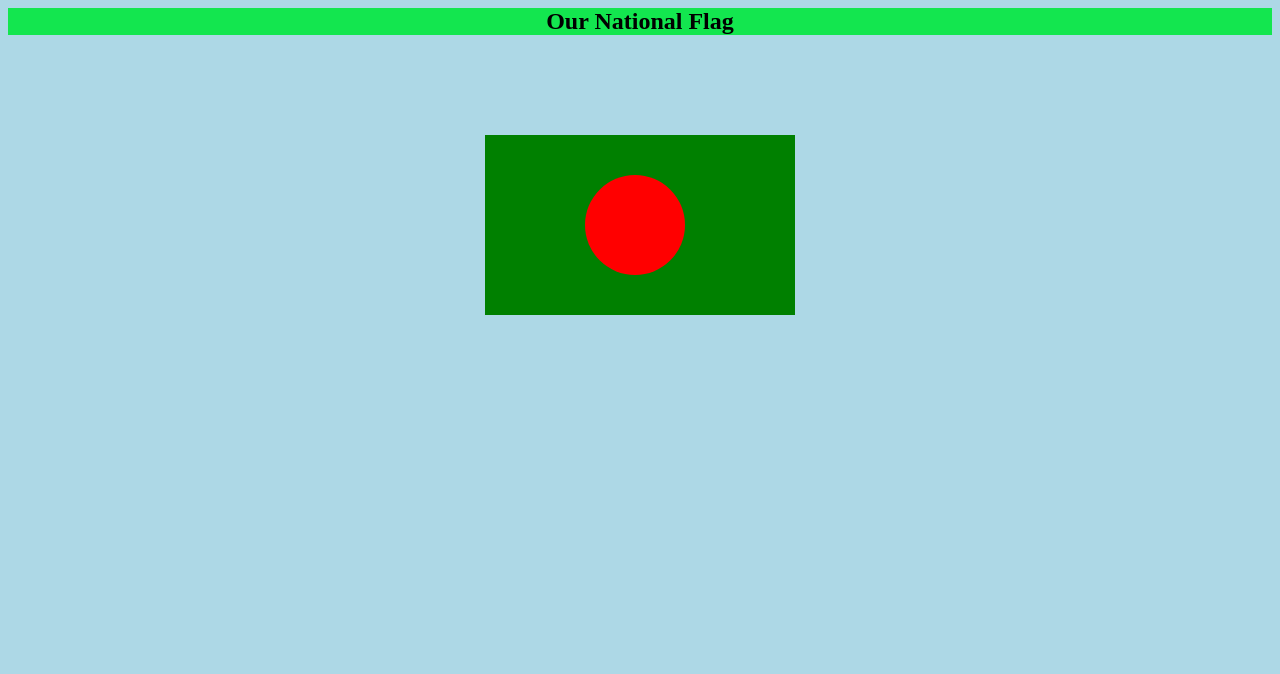
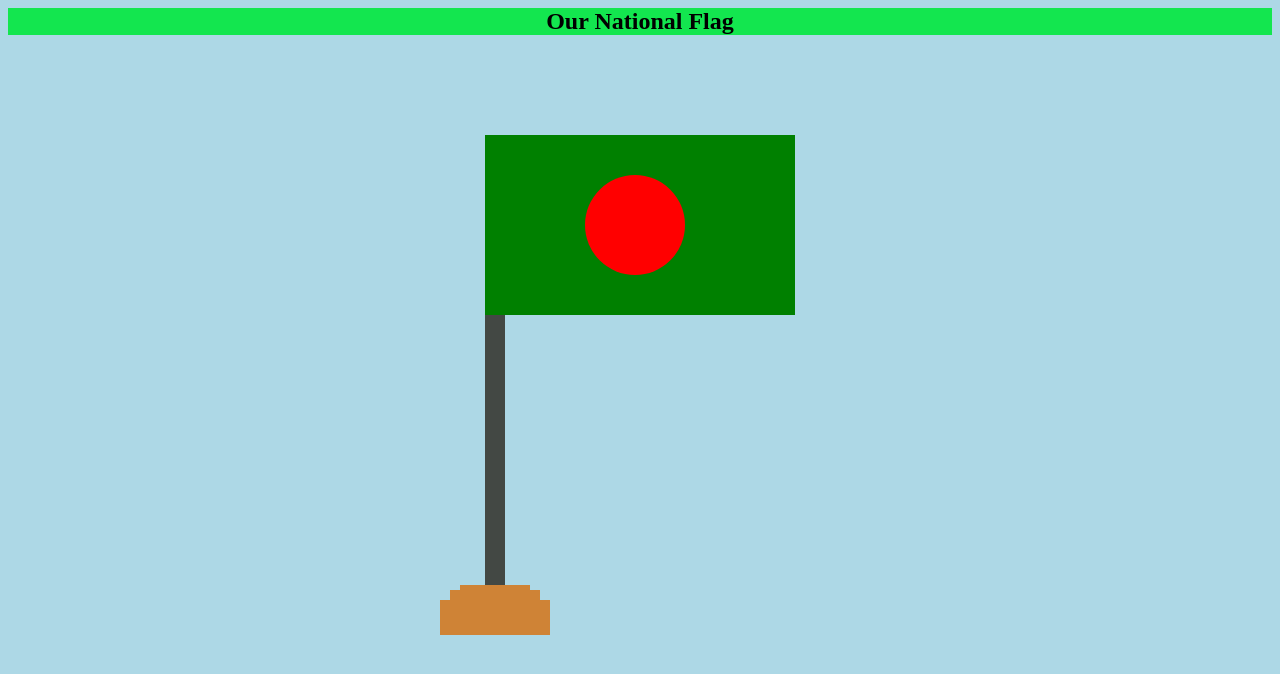
Before and after one commit to Anamul029/National_Flag, a plain HTML site: page index.html in a window 1280 px wide. Drawn offline with Linux system fonts and the light colour scheme.

Commit message:
adding handle for national flag

```diff
--- a/index.html
+++ b/index.html
@@ -33,12 +33,48 @@
             border-radius: 100px;
 
         }
+        .stand{
+            background-color: rgb(67, 72, 68);
+            height: 300px;
+            width:20px;
+            position: relative;
+            top:80px;
+        }
+        .plate1{
+            background-color:rgb(207, 131, 54);
+            height: 35px;
+            width: 70px;
+            position: relative;
+            top:50px;
+            right: 25px;
+
+        }
+        .plate2{
+            background-color:rgb(207, 131, 54);
+            height: 35px;
+            width: 90px;
+            position: relative;
+            top: 20px;
+            right: 35px;
+        }
+        .plate3{
+            background-color:rgb(207, 131, 54);
+            height: 35px;
+            width: 110px;
+            position: relative;
+            right: 45px;
+            bottom: 5px;
+        }
     </style>
 </head>
 <body>
     <h2>Our National Flag</h2>
     <div class="outer">
     <div class="inner"></div>
+    <div class="stand"></div>
+    <div class="plate1"></div>
+    <div class="plate2"></div>
+    <div class="plate3"></div>
     </div>
 </body>
 </html>
```
